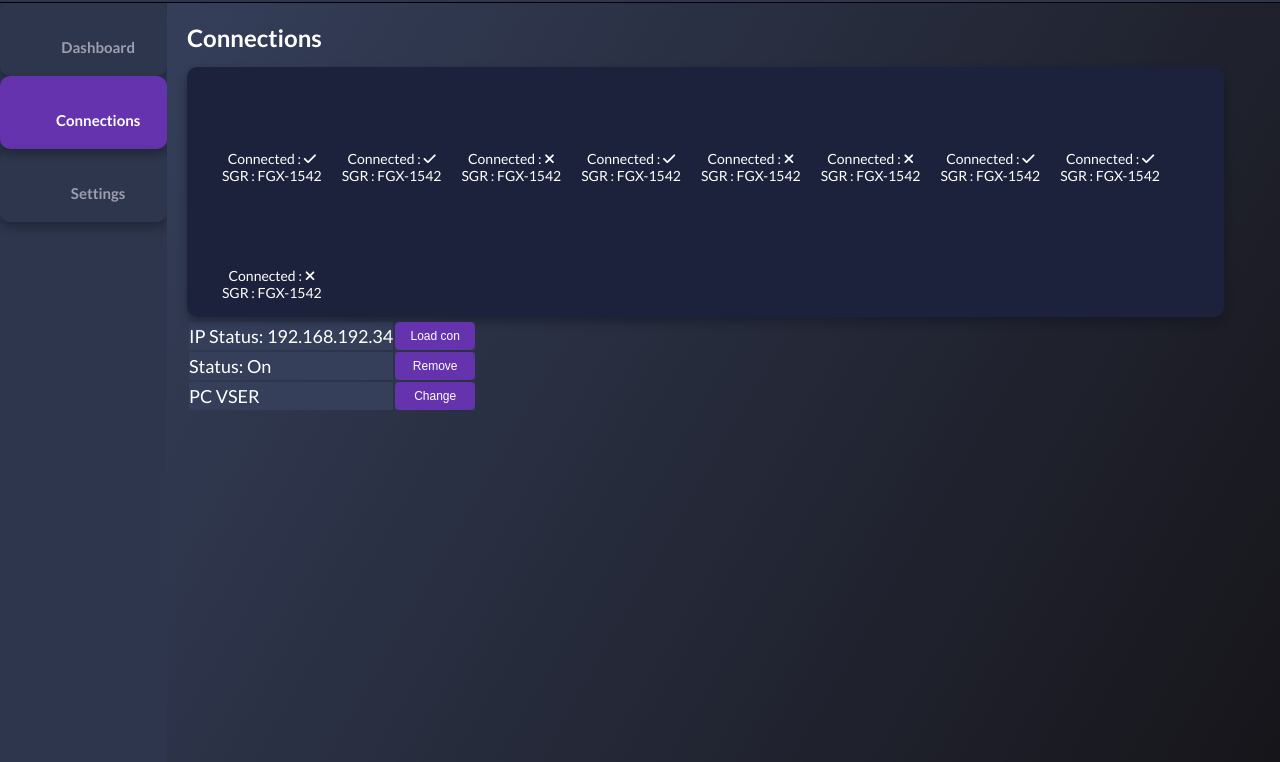
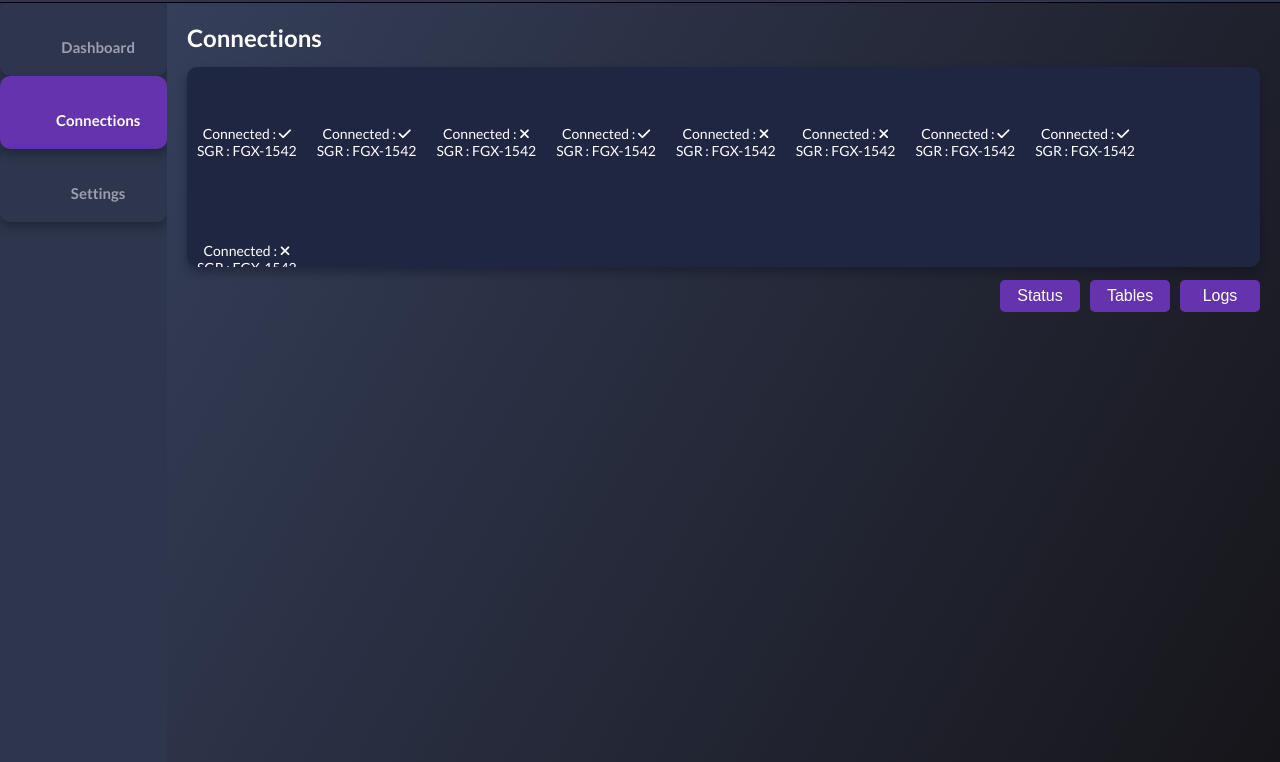
Before and after one commit to thesunRider/VQuake, a plain HTML site: page GUI/index.html in a window 1280 px wide. Both pictures are taken after a click on the element "Connections". Shown: the part 38-800 px from the top of the page. Drawn offline with nearby package versions, Linux system fonts and the light colour scheme.

Commit message:
buttons added in connections

```diff
--- a/GUI/index.html
+++ b/GUI/index.html
@@ -136,24 +136,15 @@
                 <p>SGR : FGX-1542</p>
               </a>
             </div>
-            <table>
-              <thead>
-              </thead>
-              <tbody">
-                <tr style="background-color: #353f5a;" class="">
-                  <td style="font-size: 18px;" class=""> IP Status: 192.168.192.34</td>
-                  <td class=""><button class="btn">Load con</button></td>
-                </tr>
-                <tr style="background-color: #353f5a;" class="">
-                  <td style="font-size: 18px;" class="">Status: On</td>
-                  <td class=""><button class="btn">Remove</button></td>
-                </tr>
-                <tr style="background-color: #353f5a;" class="">
-                  <td style="font-size: 18px;" class="">PC VSER</td>
-                  <td class=""><button class="btn">Change</button></td>
-                </tr>
-                </tbody>
-            </table>
+            <div class="btnGroup">
+              <button class="btn">Status</button>
+              <button class="btn" >Tables</button>
+              <button class="btn">Logs</button>
+            </div>
+            <div class="machinespec">
+              <div></div>
+              <div></div>
+            </div>
           </div>
         </div>
         <div id="Div3" style="display: none;"><p>I'm Div Three</p> </div>
--- a/GUI/styles.css
+++ b/GUI/styles.css
@@ -279,13 +279,13 @@ main {
 
 .connection{
   margin-top: 15px;
-  width: 92%;
+  /* width: 92%; */
   height: 200px;
   overflow:auto;
 
   flex-direction: column;
-  padding: 25px;
-  background:  #1c223b;
+  /* padding: 25px; */
+  background:  #1f2642;
   border-radius: 0.625rem;
   box-shadow: 0 5px 10px rgba(12,16,31,0.4);
   display: inline-block;
@@ -313,9 +313,10 @@ main {
   color: white;
   border: 2px solid #6533ae;
   padding: 5px;
-  font-size: 12px;
+  font-size: 16px;
   border-radius: 5px;
   width: 80px;
+  margin-left: 10px;
 }
 
 .card {
@@ -462,3 +463,10 @@ main {
 
 
 /* circle ended */
+
+.btnGroup{
+  display: flex;
+  margin-top: 10px;
+  position: absolute;
+  right: 20px;
+}
```
